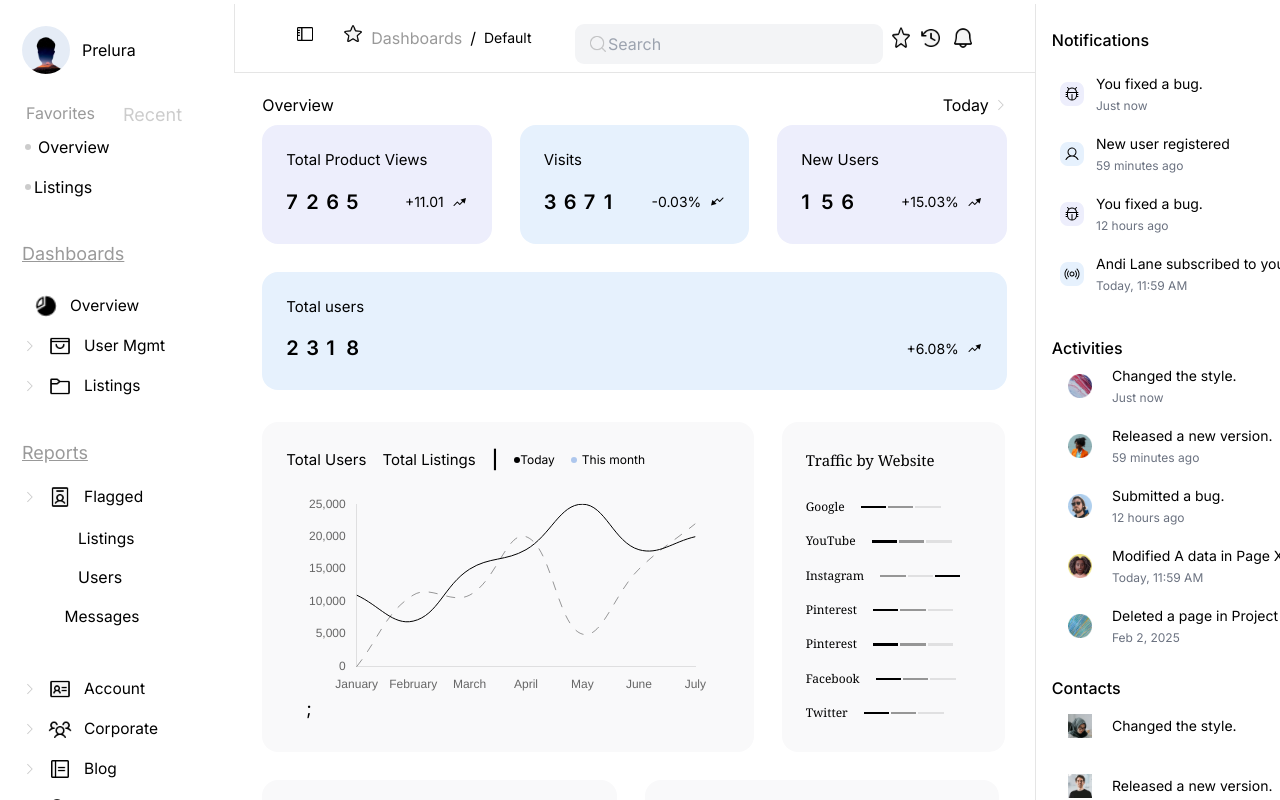
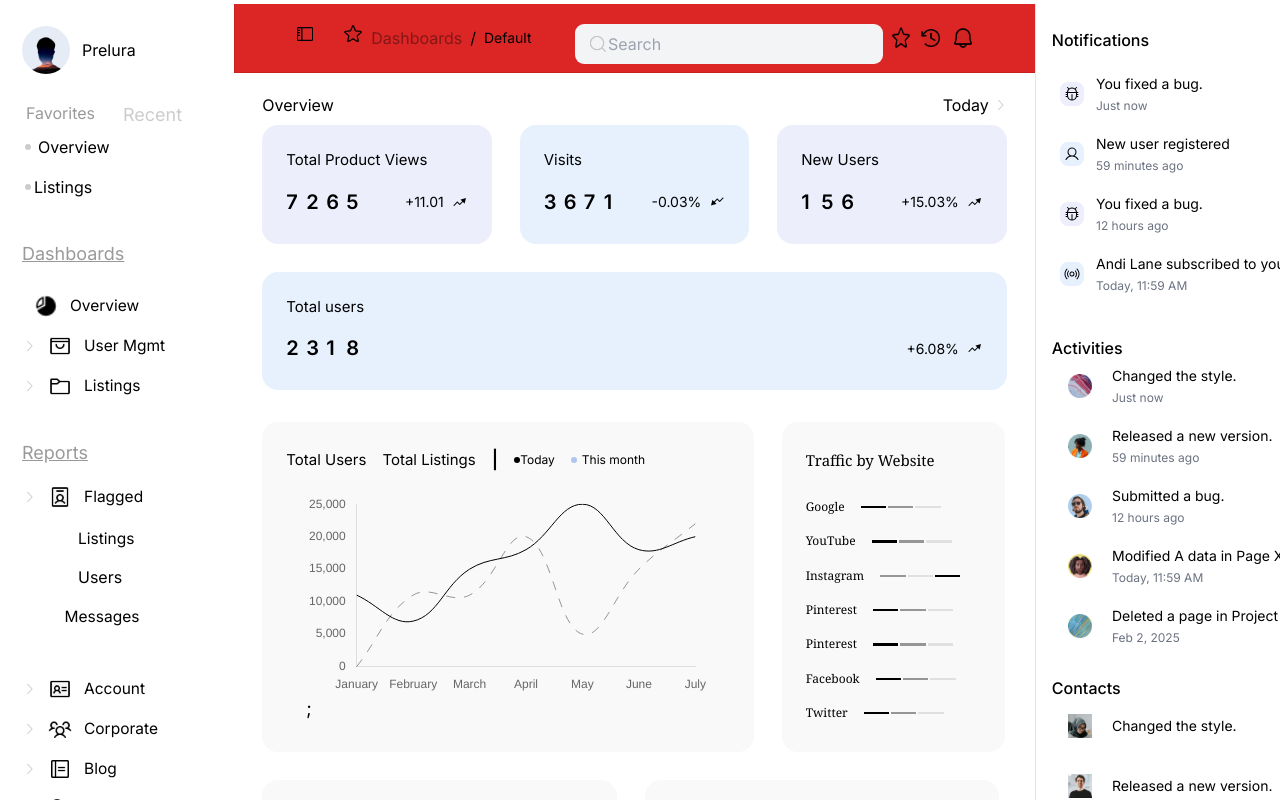
Before and after one commit to dijayst/prelura, a React (Create React App) app: page / in a window 1280 px wide. Shown: the top 800 px of the page. Built offline with nearby package versions, Linux system fonts and the light colour scheme.

Commit message:
inprogress

```diff
--- a/src/navbar/Content .js
+++ b/src/navbar/Content .js
@@ -38,7 +38,7 @@ function Content({ isOpen, setIsOpen, toggleDarkMode, darkMode }) {
     w-full m-0 p-0   flex-col md:flex-row dark:bg-gray-900  bg-white  md:h-screen-90"
     >
       <div className="md:w-[77%]  w-full ">
-        <section className="border border-[#0000001a] border-r-0 border-t-0  flex w-full pr-8 md:pl-8 pl-2 justify-between">
+        <section className="border border-[#0000001a] border-r-0 border-t-0  flex w-full pr-8 md:pl-8 pl-2 justify-between  bg-red-600">
           <div className="flex md:m-[20px_8px_2px_28px] gap-2 m-[20px_8px_2px_8px] ">
             <div className="flex gap-2">
               <div
```
